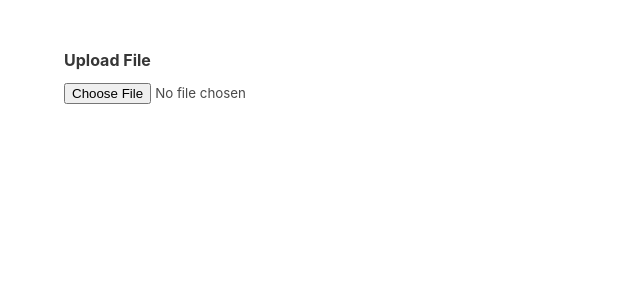
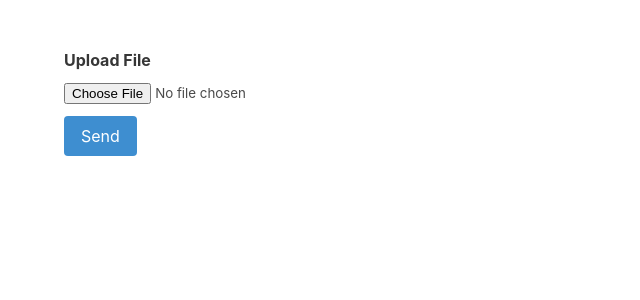
Before and after one commit to miroslavsavel/vue-file-upload, a Vue app: page / in a window 1280 px wide. Shown: the top 300 px of the page, without its empty margins (0-640 px from the left). Built offline with nearby package versions, Linux system fonts and the light colour scheme.

Commit message:
send post request with file as payload and catching it in flask

```diff
--- a/package.json
+++ b/package.json
@@ -8,6 +8,7 @@
     "lint": "vue-cli-service lint"
   },
   "dependencies": {
+    "axios": "^0.27.2",
     "core-js": "^3.8.3",
     "vue": "^3.2.13"
   },
--- a/src/SimpleUpload.vue
+++ b/src/SimpleUpload.vue
@@ -1,5 +1,5 @@
 <template>
-    <form enctype="multipart/form-data">
+    <form @submit.prevent="sendFile" enctype="multipart/form-data">
         <!-- Our form will have just one input field -->
         <div class="field">
             <label for="file" class="label">Upload File</label>
@@ -9,10 +9,15 @@
                 @change="selectFile"
             />
         </div>
+        <div class="field">
+            <button class="button is-info">Send</button>
+        </div>
     </form>
 </template>
 
 <script>
+import axios from 'axios';
+
 export default {
     name: "SimpleUpload",
 
@@ -27,6 +32,21 @@ export default {
         selectFile(){
             // this reference store collection on all the selected files and we select the first one
             this.file = this.$refs.reference_to_file.files[0];
+        },
+
+        async sendFile(){
+            // becuse multipart enctype for post
+            // we have to create form Data object
+            const formData = new FormData(); // javascript formdata object
+            // axios.post('/api', {file: this.file})   //this naive approach will not work
+            formData.append('file', this.file);
+            try {
+                await axios.post('http://127.0.0.1:5000/upload_message', formData);
+            }catch(err){
+                console.log(err);
+            }
+
+
         }
     }
 }
```
Also changed, not shown: 2 other files (tests, documents, lock files or other folders).
